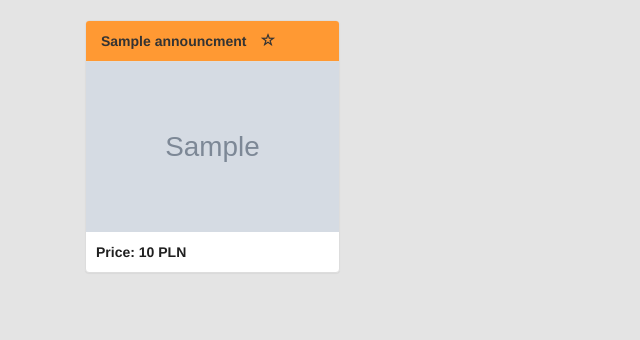
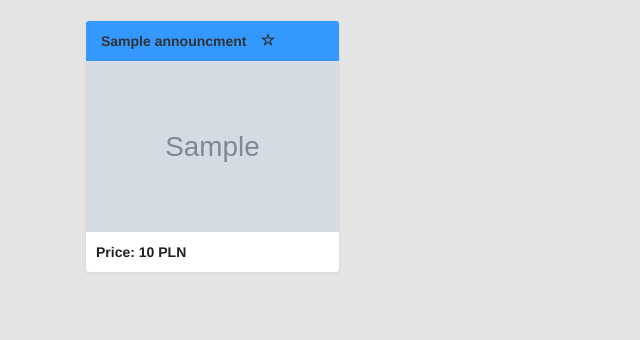
Before and after one commit to Danonovsky/Projekt2017, a CodeIgniter app: page /szkola/ in a window 1280 px wide. Shown: the part 92-432 px from the top of the page, without its empty margins (0-640 px from the left). Run offline with CodeIgniter, Linux system fonts and the light colour scheme; data comes from the database, SQL or seed files in the repository; tables that the repository leaves empty or names only in its code hold one stand-in row (values such as "Sample post"); grey boxes marked "Sample" are stand-in pictures; some libraries are stand-ins or nearby versions.

Commit message:
Different color

```diff
--- a/assets/css/style.css
+++ b/assets/css/style.css
@@ -16,7 +16,7 @@ input, select, textarea {
 }
 
 .highlighted{
-  background-color: #FF9933 !important;
+  background-color: #3399FF !important;
 }
 
 .main{
```
